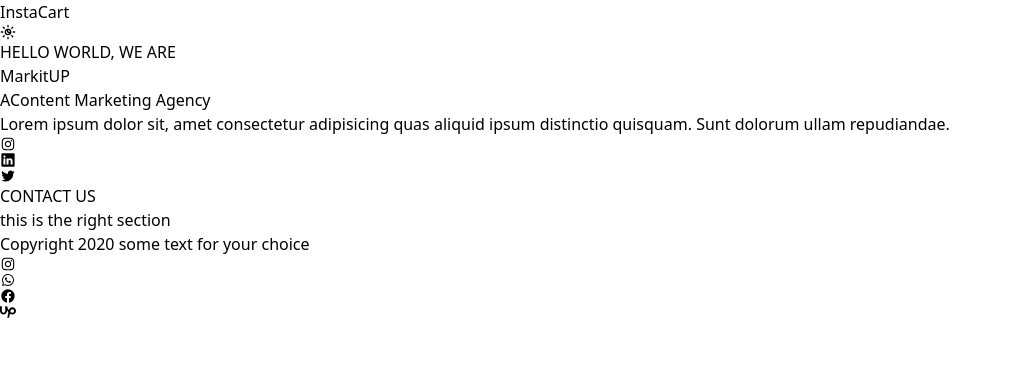
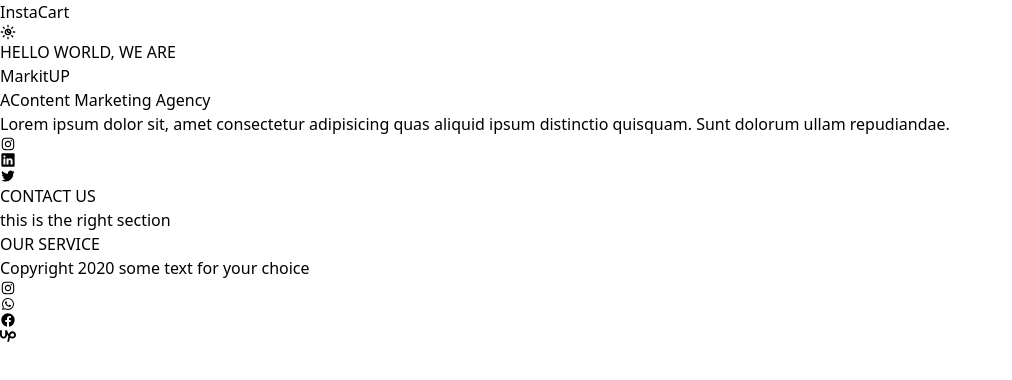
Before and after one commit to MsSuraj001/InstaCart-P1, a React (Vite) app: page / in a window 1280 px wide. Shown: the top 380 px of the page, without its empty margins (0-1012 px from the left). Built offline with nearby package versions, Linux system fonts and the light colour scheme.

Commit message:
added the router

```diff
--- a/package.json
+++ b/package.json
@@ -11,7 +11,8 @@
   },
   "dependencies": {
     "react": "^18.3.1",
-    "react-dom": "^18.3.1"
+    "react-dom": "^18.3.1",
+    "react-router-dom": "^6.26.2"
   },
   "devDependencies": {
     "@eslint/js": "^9.9.0",
--- a/src/App.jsx
+++ b/src/App.jsx
@@ -1,4 +1,5 @@
 
+import { Route, Routes } from 'react-router-dom'
 import './App.css'
 import Layout from './Components/Layout/Layout'
 import Home from './Components/Pages/Home'
@@ -7,10 +8,9 @@
 
   return (
     <>
-     <Layout>
-      {/* <h1>Home Page</h1> */}
-      <Home/>
-     </Layout>
+     <Routes>
+        <Route path='/' element={<Home/>}/>
+     </Routes>
     </>
   )
 }
--- a/src/Components/Pages/Home.jsx
+++ b/src/Components/Pages/Home.jsx
@@ -2,9 +2,12 @@
 import IconInstagram from '../All_SVG/InstaSVG'
 import IconLinkedin from '../All_SVG/LinkedinSVG'
 import IconTwitter from '../All_SVG/TwitterSVG'
+import Service from './Service'
+import Layout from '../Layout/Layout'
 
 function Home() {
   return (
+    <Layout>
     <div className=' w-full flex flex-col md:flex-row'>
         {/* this is the left section */}
       <div className='h-full md:[h-50%] w-full md:w-[50%] border-2 px-16 py-24'>
@@ -26,8 +29,6 @@
                     <IconInstagram/>
                     <IconLinkedin/>
                     <IconTwitter/>
-
-
                 </div>
 
                 {/* this is the contact button */}
@@ -42,7 +43,10 @@
       <div>
         <h1>this is the right section</h1>
       </div>
+
+      <Service/>
     </div>
+    </Layout>
   )
 }
 
--- /dev/null
+++ b/src/Components/Pages/Service.jsx
@@ -0,0 +1,11 @@
+import React from 'react'
+
+function Service() {
+  return (
+    <div>
+      <div>OUR SERVICE</div>
+    </div>
+  )
+}
+
+export default Service
--- a/src/main.jsx
+++ b/src/main.jsx
@@ -2,9 +2,12 @@
 import { createRoot } from 'react-dom/client'
 import App from './App.jsx'
 import './index.css'
+import { BrowserRouter } from 'react-router-dom'
 
 createRoot(document.getElementById('root')).render(
-  <StrictMode>
-    <App />
-  </StrictMode>,
+  <BrowserRouter>
+      {/* <StrictMode> */}
+      <App />
+    {/* </StrictMode>, */}
+  </BrowserRouter>
 )
```
Also changed, not shown: 1 other file (tests, documents, lock files or other folders).
